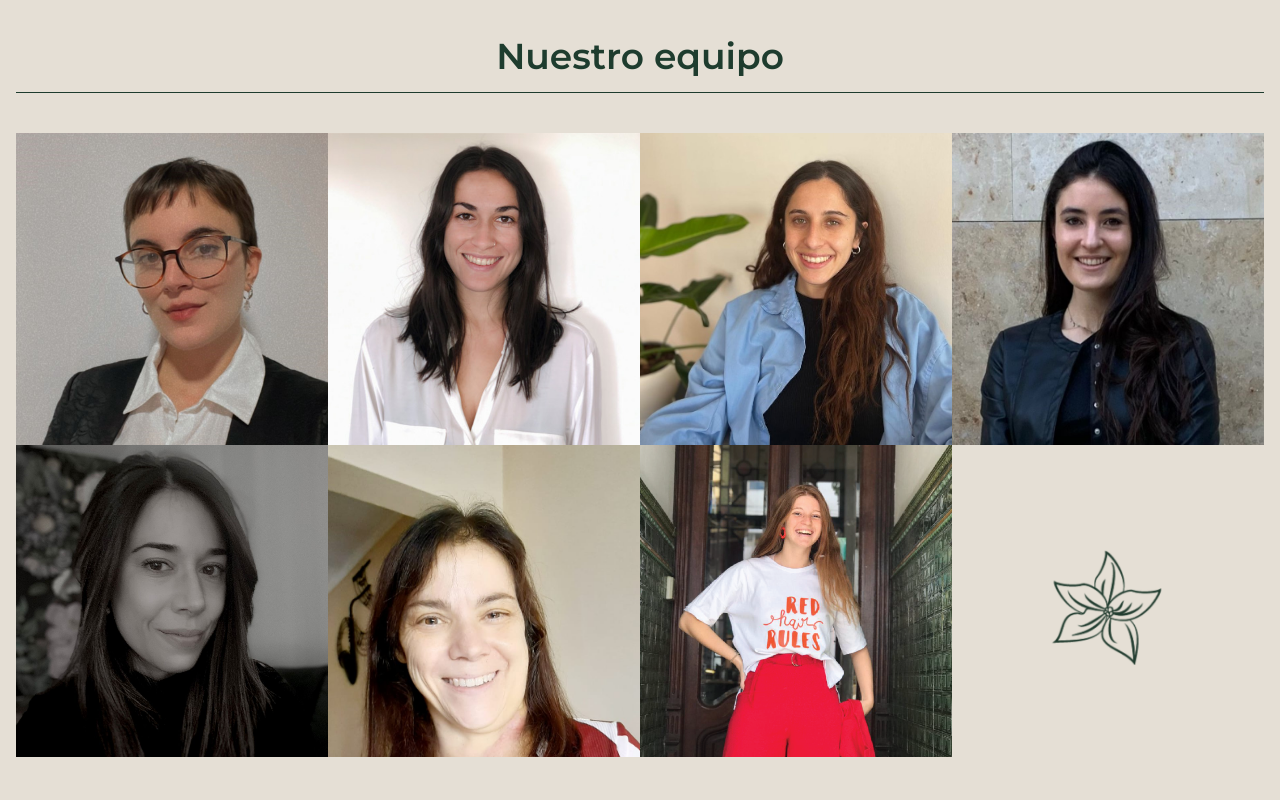
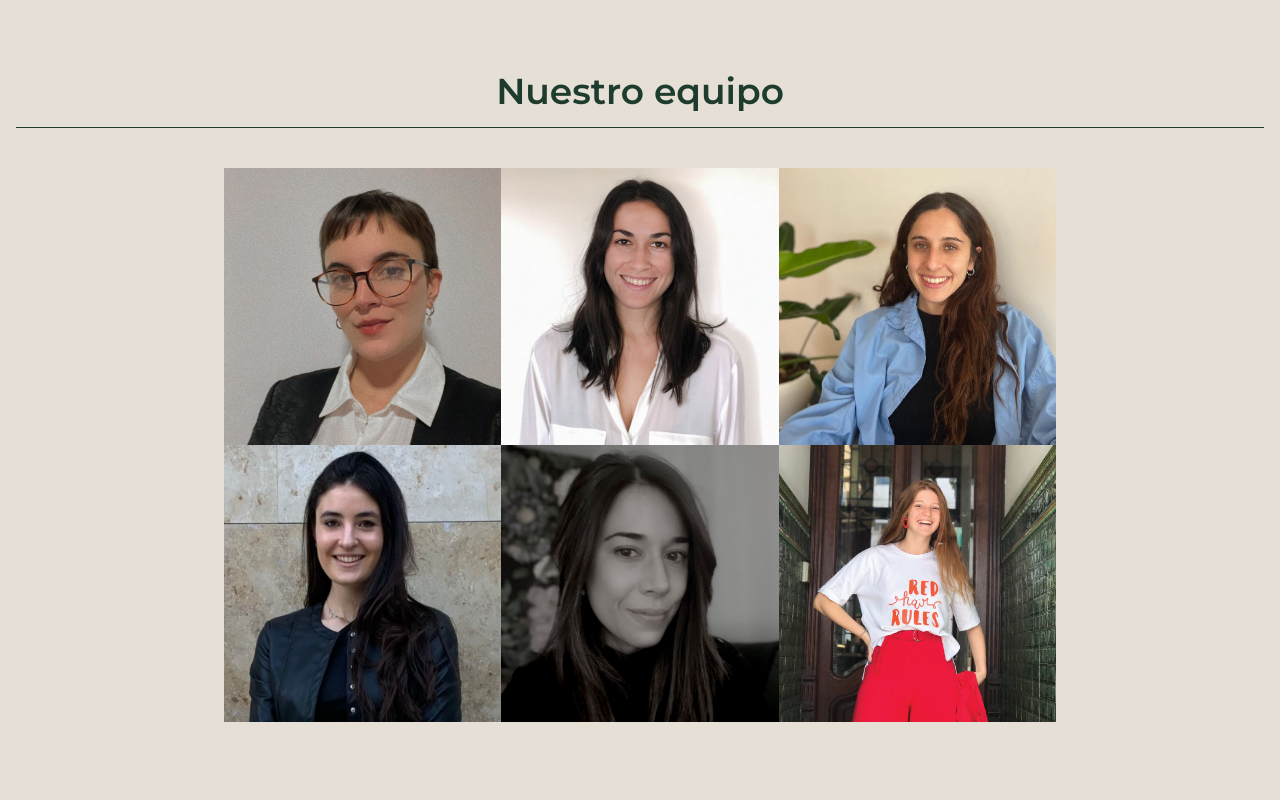
Before and after one commit to tlleonart/zephyra_web, a Next.js app: page / in a window 1280 px wide. Shown: the part 1500-2300 px from the top of the page. Built offline with nearby package versions, Linux system fonts and the light colour scheme.

Commit message:
hotfix: removed team member

```diff
--- a/src/modules/home/components/TeamSection.tsx
+++ b/src/modules/home/components/TeamSection.tsx
@@ -5,9 +5,7 @@ import estefania from '../images/estefania.jpeg'
 import juana from '../images/juana.jpeg'
 import magdalena from '../images/magdalena.png'
 import martina from '../images/martina.jpeg'
-import melisa from '../images/melisa.jpeg'
 import natalia from '../images/natalia.jpg'
-import logo from '../../shared/images/flor_light_big.png'
 
 const membersSection: FC = () => {
     interface member {
@@ -44,11 +42,6 @@ const membersSection: FC = () => {
             rol: 'Consultora',
             specialty: 'Especialista en Implementación y Aditoría de Sistemas de Gestión ISO 9001 y 14001',
             imgSrc: estefania
-        }, {
-            name: 'Melisa Grisanti',
-            rol: 'Consultora',
-            specialty: 'Licenciada en Ciencias del Ambiente - Especialista en Medición de Huella de Carbono',
-            imgSrc: melisa
         },
         {
             name: 'Magdalena Blaha',
@@ -65,7 +58,7 @@ const membersSection: FC = () => {
                     <div className="flex flex-col w-full justify-center">
                         <h2 className="text-4xl font-semibold text-zmain text-center mb-4">Nuestro equipo</h2>
                         <div className="border-t-[1px] w-full border-zmain mb-10" />
-                        <div className="grid grid-cols-1 md:grid-cols-2 lg:grid-cols-3 xl:grid-cols-4 2xl:grid-cols-6 w-full">
+                        <div className="grid grid-cols-1 md:grid-cols-2 lg:grid-cols-3 w-full lg:w-2/3 mx-auto">
                             {members.map(({
                                 name,
                                 rol,
@@ -84,13 +77,13 @@ const membersSection: FC = () => {
                                     </div>
                                 </div>
                             ))}
-                            <div className="flex flex-col gap-2 p-10 justify-center bg-white items-center">
+                            {/* <div className="flex flex-col gap-2 p-10 justify-center bg-white items-center">
                                 <div className="flex justify-center items-center w-full h-full">
                                     <div className="w-full overflow-hidden aspect-square relative">
                                         <Image src={logo} alt="Zephyra logo" fill />
                                     </div>
                                 </div>
-                            </div>
+                            </div>*/ }
                         </div>
                     </div>
                 </div>
```
